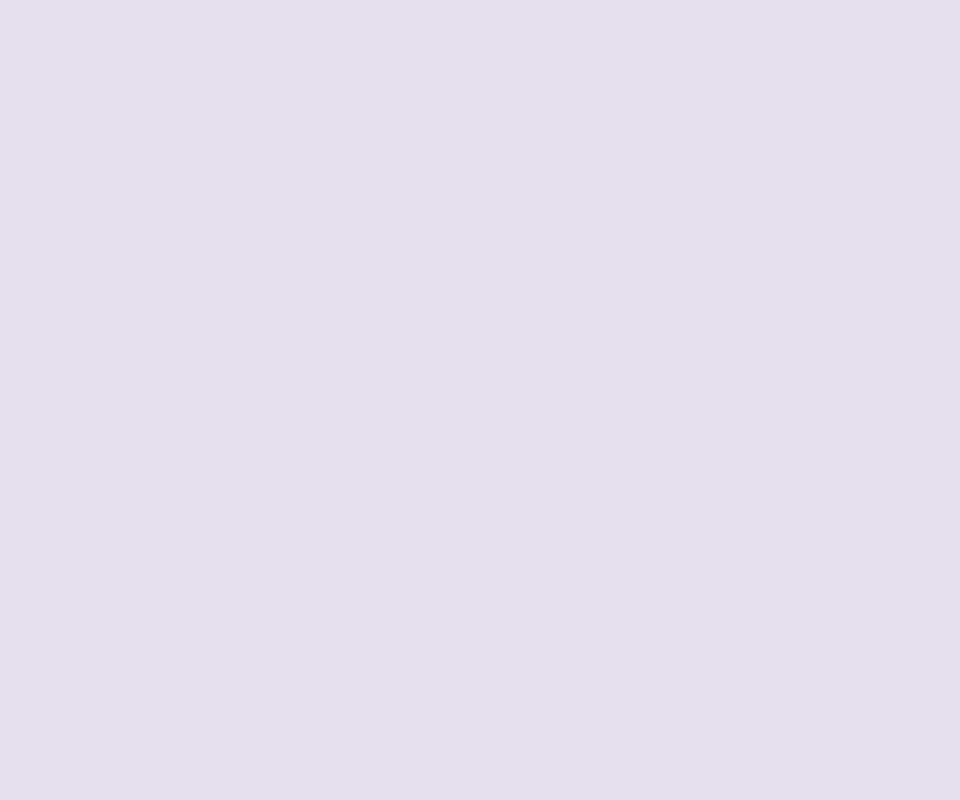
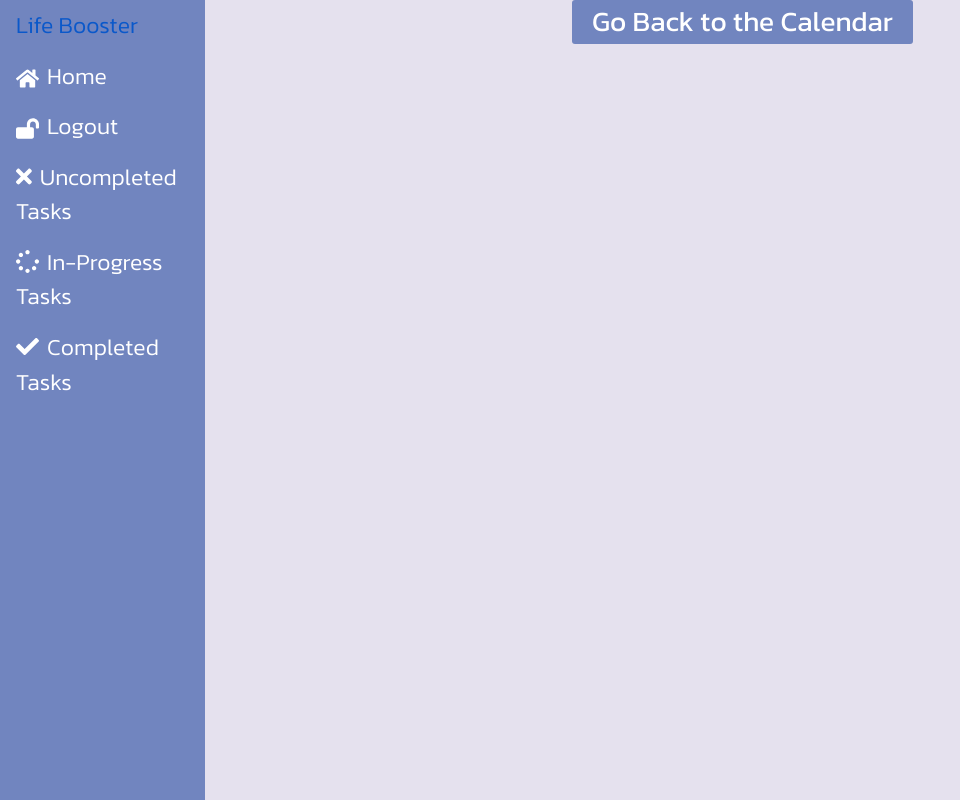
Before and after one commit to hyjin123/life-booster, a React (Create React App) app in the folder frontend/: page /uncompleted in a window 1280 px wide. Shown: the whole page, without its empty margins (0-960 px from the left). Built offline with nearby package versions, Linux system fonts and the light colour scheme.

Commit message:
can't get the props to update on the new component

```diff
--- a/frontend/src/App.js
+++ b/frontend/src/App.js
@@ -17,6 +17,7 @@ function App() {
   const [firstName, setFirstName] = useState("");
   const [lastName, setLastName] = useState("");
 
+  console.log(firstName)
   return (
     <BrowserRouter>
       <Routes>
@@ -24,7 +25,7 @@ function App() {
         <Route path="/home" element={<MainPage userId={userId} setUserId={setUserId} firstName={firstName} setFirstName={setFirstName} lastName={lastName} setLastName={setLastName} />} />
         <Route path="/register" element={<Register userId={userId} />} />
         <Route path="/login" element={<Login userId={userId} />} />
-        <Route path="/uncompleted" element={<UncompletedTasks userId={userId} />} />
+        <Route path="/uncompleted" element={<UncompletedTasks userId={userId} setFirstName={setFirstName} setLastName={setLastName} setUserId={setUserId} firstName={firstName} lastName={lastName} />} />
         <Route path="/in-progress" element={<InProgressTasks userId={userId} />} />
         <Route path="/completed" element={<CompletedTasks userId={userId} />} />
       </Routes>
--- a/frontend/src/components/Login.js
+++ b/frontend/src/components/Login.js
@@ -23,6 +23,7 @@ function Login(props) {
       .catch(err => console.log(err));
   };
 
+  console.log(props.userId)
   return (
     <div className="register-container">
       <NavBar userId={props.userId} />
--- a/frontend/src/components/NavBar.js
+++ b/frontend/src/components/NavBar.js
@@ -41,15 +41,15 @@ function NavBar(props) {
             Logout
           </Nav.Link>
         )}
-        <Nav.Link className="nav" href="/home">
+        <Nav.Link className="nav" href="/uncompleted">
           <FontAwesomeIcon icon={faTimes} className="nav-icon"/>
           Uncompleted Tasks
         </Nav.Link>
-        <Nav.Link className="nav" href="/home">
+        <Nav.Link className="nav" href="/in-progress">
           <FontAwesomeIcon icon={faSpinner} className="nav-icon"/>
           In-Progress Tasks
         </Nav.Link>
-        <Nav.Link className="nav" href="/home">
+        <Nav.Link className="nav" href="/completed">
           <FontAwesomeIcon icon={faCheck} className="nav-icon"/>
           Completed Tasks
         </Nav.Link>
--- a/frontend/src/components/UncompletedTasks.js
+++ b/frontend/src/components/UncompletedTasks.js
@@ -1,5 +1,52 @@
-import React from 'react';
+import React, { useEffect } from "react";
+import NavBar from "./NavBar";
+import Banner from "./Banner";
+import { useNavigate } from "react-router";
+import List from "./List";
+import axios from "axios";
 
-export default function UncompletedTasks() {
-  return <div></div>;
+export default function UncompletedTasks(props) {
+  let navigate = useNavigate();
+
+  const { firstName, lastName, userId, setFirstName, setLastName, setUserId } = props;
+
+  console.log(userId);
+
+  const handleClick = () => {
+    navigate("/home");
+  };
+
+  // get the jwt token from local storage if the user is logged in and has a token
+  // const token = localStorage.getItem("jwtToken");
+
+  // useEffect(() => {
+  //   axios
+  //     .get("/isUserAuth", {
+  //       headers: { Authorization: "Bearer " + token },
+  //     })
+  //     .then((res) => {
+  //       const user = res.data.user;
+  //       // set states based on logged in user information
+  //       setUserId(user.id);
+  //       setFirstName(user.first_name);
+  //       setLastName(user.last_name);
+  //     })
+  //     .catch((err) => console.log(err));
+  // }, [userId]);
+
+  return (
+    <div className="main-container">
+      <NavBar />
+      <div className="second-container">
+        <Banner firstName={firstName} lastName={lastName} />
+        <div className="task-container">
+          <h3>
+            <button className="main-button" onClick={handleClick}>
+              Go Back to the Calendar
+            </button>
+          </h3>
+        </div>
+      </div>
+    </div>
+  );
 }
```
